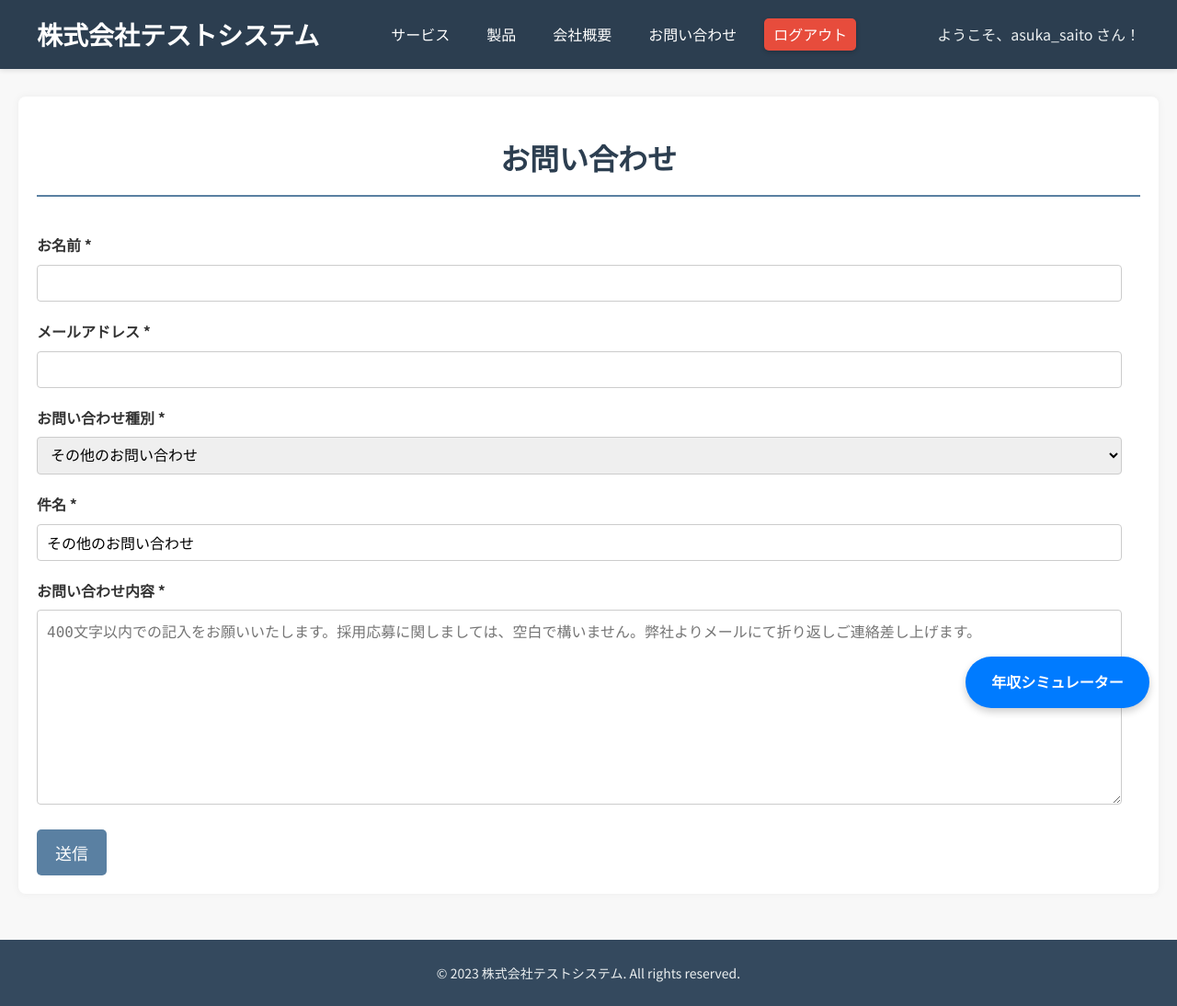
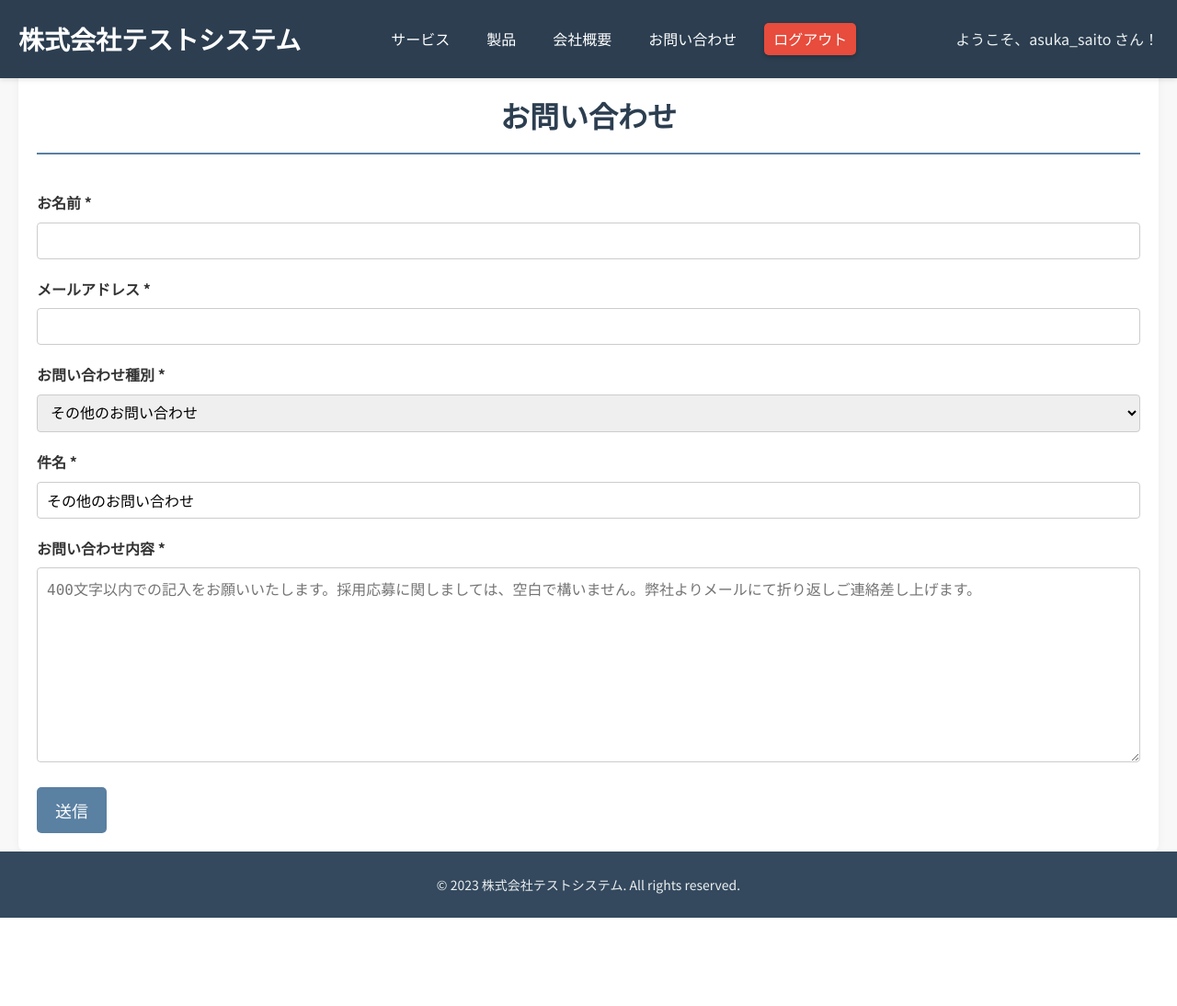
Before and after one commit to hiroya10291029/php_system, a PHP site: page /contact.php in a window 1280 px wide. Shown: the whole page at 92% size. After the commit the page ends 998 px from the top, so only its background shows below. Run offline with PHP 8.4, Linux system fonts and the light colour scheme; a user stored in the database is signed in.

Commit message:
Add files via upload

```diff
--- a/admin_dashboard.php
+++ b/admin_dashboard.php
@@ -27,7 +27,7 @@ ini_set('display_errors', 1);
     <style>
         /* admin_dashboard.php 専用のスタイル調整 */
         .main-content {
-            padding: 40px 20px;
+            padding: 80px;
             max-width: 900px;
             margin: 20px auto;
             background-color: #ffffff;
@@ -140,13 +140,13 @@ ini_set('display_errors', 1);
             <div class="dashboard-card">
                 <h3>ユーザー管理</h3>
                 <p>登録されている一般ユーザーのアカウント情報を管理します。新規ユーザーの追加、既存ユーザーの編集、削除が行えます。</p>
-                <a href="user_management.php" class="action-button">ユーザー管理へ</a>
+                <a href="user_management.php" class="action-button">ユーザー管理</a>
             </div>
 
             <div class="dashboard-card">
                 <h3>お問い合わせ内容確認</h3>
                 <p>ユーザーからのお問い合わせ内容を一覧で確認し、対応状況を管理します。返信状況の更新や詳細情報の閲覧が可能です。</p>
-                <a href="inquiry_management.php" class="action-button">お問い合わせ確認へ</a>
+                <a href="inquiry_management.php" class="action-button">お問い合わせ確認</a>
             </div>
 
             <div class="dashboard-card">
--- a/contact.php
+++ b/contact.php
@@ -18,10 +18,14 @@ if ($_SERVER['REQUEST_METHOD'] === 'POST') {
 
     // --- データベース挿入処理 ---
 
-    // データベース接続ファイルを読み込む
-    require_once 'db_connect.php'; // ここを追記
+    // データベース接続情報
+    $db_host = 'localhost';
+    $db_user = 'root';
+    $db_pass = ''; // ★重要★ あなたのXAMPPのMySQLパスワードが空欄でなければここに設定
+    $db_name = 'inquiry'; // ★重要★ データベース名が 'inquiry' であることを確認
 
-    $error_message = '';
+    // データベースに接続
+    $conn = new mysqli($db_host, $db_user, $db_pass, $db_name);
 
     // 接続エラーの確認
     if ($conn->connect_error) {
@@ -221,8 +225,5 @@ if ($_SERVER['REQUEST_METHOD'] === 'POST' && strpos($message_status, '失敗し
             updateSubject();
         });
     </script>
-    <a href="salary_simulator.php" class="salary-simulator-button">
-        年収シミュレーター
-    </a>
 </body>
 </html>
--- a/inquiry_management.php
+++ b/inquiry_management.php
@@ -130,7 +130,7 @@ function getStatusText($status_code) {
     <style>
         /* inquiry_management.php 専用のスタイル調整 */
         .main-content {
-            padding: 40px 20px;
+            padding: 80px;
             max-width: 1200px; /* 画面幅に合わせて調整 */
             margin: 20px auto;
             background-color: #ffffff;
--- a/login.php
+++ b/login.php
@@ -87,7 +87,7 @@ if ($_SERVER['REQUEST_METHOD'] === 'POST') {
         }
         .admin-login-link {
             position: absolute;
-            top: 20px;
+            top: -80px;
             right: 20px;
             font-size: 14px;
         }
@@ -100,6 +100,7 @@ if ($_SERVER['REQUEST_METHOD'] === 'POST') {
             transition: all 0.3s ease;
         }
         .admin-login-link a:hover {
+　　　　　　top: 0;
             background-color: #007bff;
             color: white;
         }
--- a/style.css
+++ b/style.css
@@ -10,24 +10,34 @@ body {
     line-height: 1.6;
     color: #333;
     background-color: #f8f8f8; /* 全体の背景色を少し明るく */
+
+    /* ここから追加・変更：フッターを最下部に固定するためのFlexbox設定 */
+    display: flex;
+    flex-direction: column;
+    min-height: 100vh; /* 画面全体の高さを確保 */
+    /* ここまで追加・変更 */
 }
 
 /* ヘッダー */
 .header {
     background-color: #2c3e50; /* ダークネイビー */
     color: #ffffff;
-    padding: 15px 0;
+    padding: 20px 0; /* 上下20px、左右0のパディング */
     box-shadow: 0 2px 5px rgba(0, 0, 0, 0.1);
+    position: fixed; /* 画面に固定 */
+    top: 0;           /* 画面の上端に配置 */
+    width: 100%;      /* 横幅いっぱいに広げる */
+    z-index: 1000;    /* 他のコンテンツの上に表示されるようにする */
 }
 
 .header-content {
-    max-width: 1200px;
+    max-width: 1400px;
     margin: 0 auto;
     display: flex;
     justify-content: space-between; /* 要素間のスペースを均等に分配 */
     align-items: center; /* これが垂直方向の中央揃えの肝 */
     padding: 0 20px;
-    flex-wrap: wrap; /* 要素が収まらない場合に折り返す */
+     flex-wrap: wrap; /*要素が収まらない場合に折り返す */
 }
 
 .logo {
@@ -102,13 +112,22 @@ body {
     font-weight: 500;
     margin-left: 20px;
     white-space: nowrap;
+    /* ここは以前の画像で問題なさそうなので、一旦追加マージンをコメントアウト */
+    /* margin-top: 15px; */
 }
 
 /* メインコンテンツの共通スタイル */
 .main-content {
-    max-width: 1200px;
-    margin: 30px auto;
-    padding: 20px;
+    /* ここから修正：padding-topを調整 (ヘッダーの高さ + ゆとり) */
+    padding-top: 100px; /* ヘッダーの高さ (約60px) + 40px程度のゆとり */
+    margin-top: 0;
+    flex-grow: 1; /* コンテンツが少ない場合にフッターを下に押し出す */
+    max-width: 1200px; /* 最大幅 */
+    margin-left: auto; /* 左右中央寄せ */
+    margin-right: auto; /* 左右中央寄せ */
+    padding-left: 20px;
+    padding-right: 20px;
+    padding-bottom: 20px;
     background-color: #ffffff;
     border-radius: 8px;
     box-shadow: 0 0 10px rgba(0, 0, 0, 0.05);
@@ -119,6 +138,9 @@ body {
     font-size: 32px;
     color: #2c3e50;
     text-align: center;
+    /* ここから修正：page-titleのmargin-topはadmin-dashboard用だったため、一旦汎用的なmain-contentに任せる */
+    margin-top: 0; /* main-contentのpadding-topで調整するためリセット */
+    /* ここまで修正 */
     margin-bottom: 40px;
     border-bottom: 2px solid #5a80a2; /* 暗めの青系に */
     padding-bottom: 15px;
@@ -171,14 +193,14 @@ body {
     margin-bottom: 8px;
     font-weight: bold;
     color: #333;
-    white-space: nowrap; /* ラベルのテキストが改行されないように */
+    /* white-space: nowrap; */ /* モバイル対応でコメントアウトしていた部分 */
 }
 
 .contact-form input[type="text"],
 .contact-form input[type="email"],
 .contact-form select,
 .contact-form textarea {
-    width: calc(100% - 20px); /* 左右のpaddingを考慮して20px引く */
+    width: 1200px; /*calc(100% - 20px); /* 左右のpaddingを考慮して20px引く */
     padding: 10px;
     margin-bottom: 20px;
     border: 1px solid #ccc;
@@ -233,7 +255,7 @@ body {
     color: #ecf0f1;
     text-align: center;
     padding: 25px 0;
-    margin-top: 50px; /* 他のページとの統一のため調整 */
+    flex-shrink: 0; /* フッターが縮まないようにする */
     font-size: 14px;
 }
 
--- a/user_edit.php
+++ b/user_edit.php
@@ -110,7 +110,7 @@ $conn->close();
     <style>
         /* user_edit.php 専用のスタイル調整 */
         .main-content {
-            padding: 40px 20px;
+            padding: 80px;
             max-width: 600px; /* フォームの幅を調整 */
             margin: 20px auto;
             background-color: #ffffff;
--- a/user_management.php
+++ b/user_management.php
@@ -68,8 +68,9 @@ $conn->close();
     <style>
         /* user_management.php 専用のスタイル調整 */
         .main-content {
-            padding: 40px 20px;
-            max-width: 1000px; /* 画面幅に合わせて調整 */
+            /*padding: 40px 20px;*/
+            padding: 80px;
+            max-width: 1200px; /* 画面幅に合わせて調整 */
             margin: 20px auto;
             background-color: #ffffff;
             border-radius: 8px;
--- a/user_register.php
+++ b/user_register.php
@@ -80,7 +80,7 @@ $conn->close();
     <style>
         /* user_edit.php から引き継ぐか、適宜調整 */
         .edit-form-container {
-            max-width: 600px;
+            max-width: 1200px;
             margin: 30px auto;
             padding: 30px;
             background-color: #fff;
@@ -185,8 +185,8 @@ $conn->close();
             <nav class="main-nav">
                 <ul>
                     <li><a href="admin_dashboard.php">ダッシュボード</a></li>
+                    <li><a href="user_management.php">ユーザー管理</a></li>
                     <li><a href="inquiry_management.php">お問い合わせ管理</a></li>
-                    <li><a href="user_management.php">ユーザー管理</a></li>
                     <li><a href="logout.php" class="action-button">ログアウト</a></li>
                 </ul>
             </nav>
```
Also changed, not shown: other parts of style.css (+71 -27 lines).
